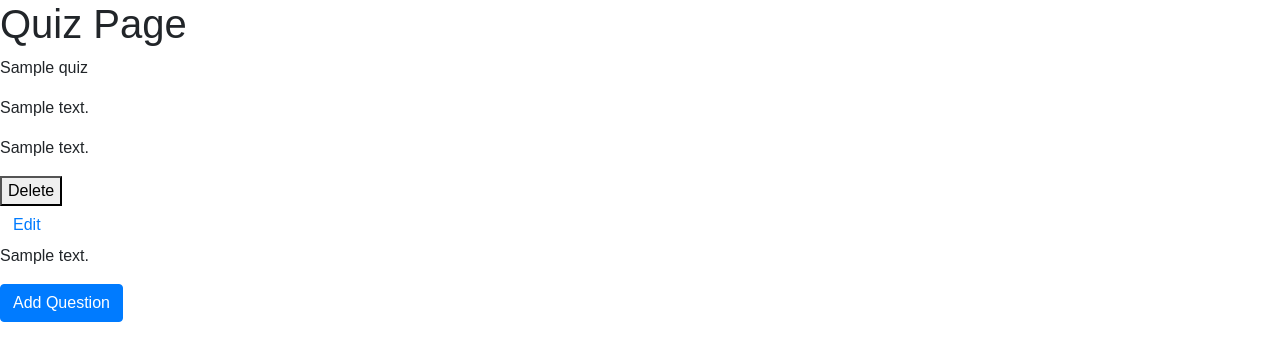
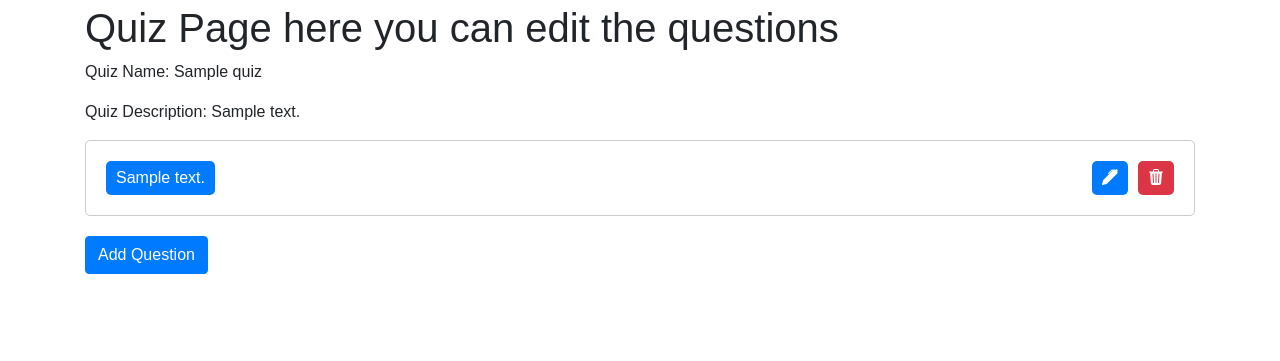
Before and after one commit to AdelinCraciunesc/django_quiz_app, a Django app: page /quiz/1/ in a window 1280 px wide. Shown: the part 56-417 px from the top of the page. Run offline with Django 5.2, Linux system fonts and the light colour scheme; tables that the repository leaves empty hold one stand-in row (values such as "Sample post"); some libraries are stand-ins or nearby versions.

Commit message:
user created quizzes page styling, buttons for editing and deleting, collapsible elements for questions to show answers and reduce page clutter

```diff
--- a/templates/quiz/quiz_page.html
+++ b/templates/quiz/quiz_page.html
@@ -1,20 +1,32 @@
 {% extends 'base.html' %}
 {% block content %}
-<div>
-    <h1>Quiz Page</h1>
-    <p> {{ quiz.name }} </p>
-    <p> {{ quiz.description }} </p>
+<div class="container">
+    <h1>Quiz Page here you can edit the questions</h1>
+    <p>Quiz Name: {{ quiz.name }}</p>
+    <p>Quiz Description: {{ quiz.description }} </p>
     <div>
         {% for question in questions_and_answers %}
-            <p> {{ question.question_text }} </p>
+        <div class="quiz">
+            <button class="quiz-title btn btn-primary" data-toggle="collapse" data-target="#answer_{{ question.id }}">{{ question.question_text }}</button>
+            <div class="quiz-actions">
+                <a href="{% url 'question_edit' question.id %}" class="btn btn-primary edit">
+                    <i class="bi bi-pen-fill"></i>
+                </a>
                 <form method="POST" action="{% url 'question_delete' question.id %}">
                     {% csrf_token %}
-                <button type="submit">Delete</button>
+                    <button type="submit" class="btn btn-danger">
+                        <i class="bi bi-trash3-fill"></i>
+                    </button>
                 </form>
-            <a href="{% url 'question_edit' question.id %}" class="btn">Edit</a>
+            </div>
+        </div>
+        <div class="answers collapse" id="answer_{{ question.id }}">
+            <div class="card card-body mb-3 pb-0">
                 {% for answer in question.answer_set.all %}
                     <p> {{ answer.answer_text }} </p>
                 {% endfor %}
+            </div>
+        </div>
         {% endfor %}
     </div>
     <a href="{% url 'question_add' quiz.id %}" class="btn btn-primary">Add Question</a>
```
Lines whose indentation alone changed are shown as unchanged.
